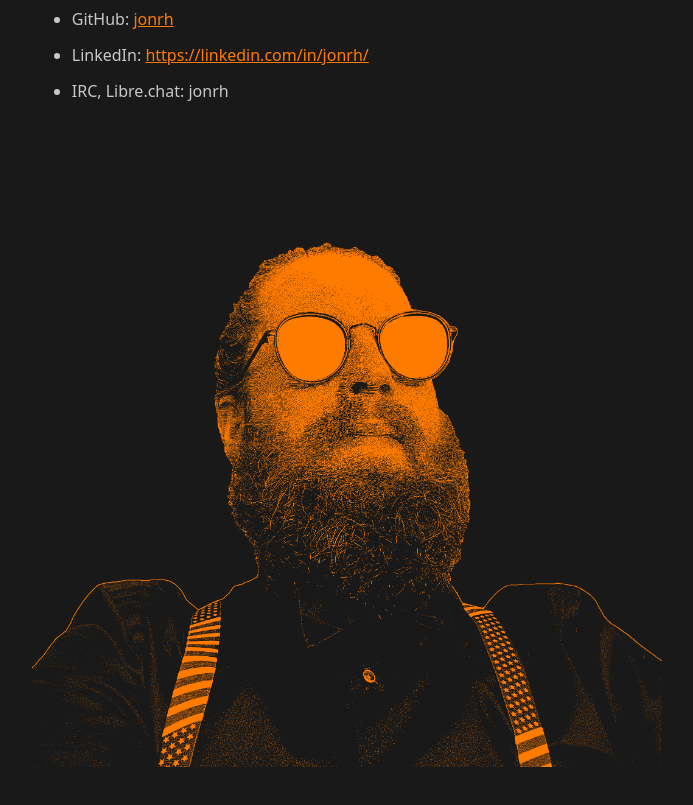
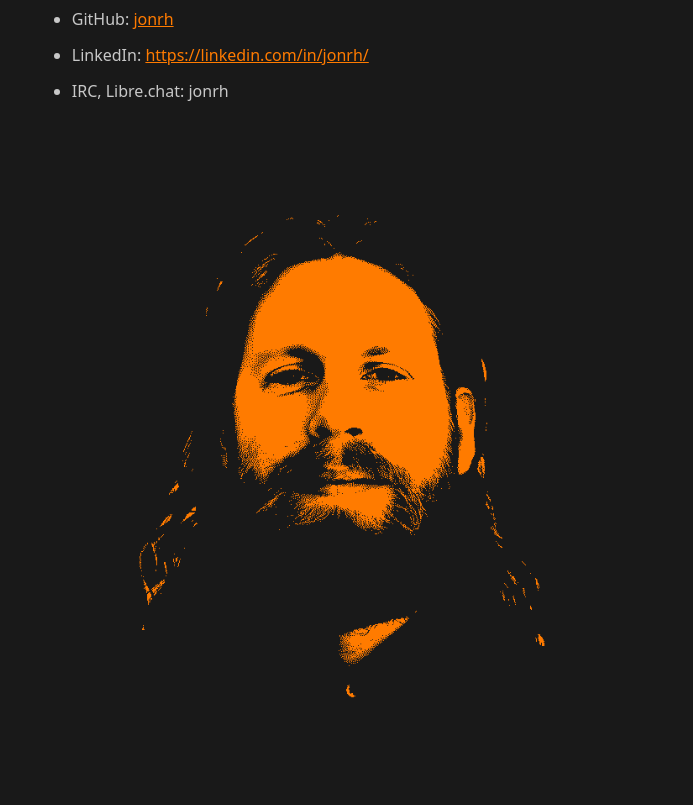
Before and after one commit to jonrh/jonrh.is, a Next.js app: page /about in a window 1280 px wide. Shown: the part 1020-1825 px from the top of the page, without its empty margins (293-986 px from the left). Built offline with nearby package versions, Linux system fonts and the light colour scheme.

Commit message:
Updated about picture

```diff
--- a/pages/about.js
+++ b/pages/about.js
@@ -3,7 +3,9 @@ import Link from "next/link";
 import Head from "next/head";
 
 import Layout from "../components/layout";
-import Dither from "../components/Dither";
+import { DitherV2 } from "../components/Dither";
+
+import jonrhDither from "../public/images/about/jonrh-dither.png";
 
 const About = () => {
   const frontendYearsOfExperience = new Date().getUTCFullYear() - 2014;
@@ -104,11 +106,10 @@ const About = () => {
         <li>IRC, Libre.chat: jonrh</li>
       </ul>
 
-      <Dither
-        src="/images/about/jonrh.png"
-        width={2069}
-        height={2122}
-        alt="Jón Rúnar Helgason looking to the sunset wearing sun glasses."
+      <DitherV2
+        original={jonrhDither}
+        dither={jonrhDither}
+        alt="Jón Rúnar Helgason profile picture."
       />
     </Layout>
   );
```
Also changed, not shown: public/images/about/jonrh-dither.png, public/images/about/jonrh.png (deleted).
